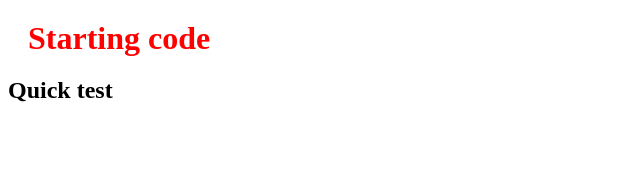
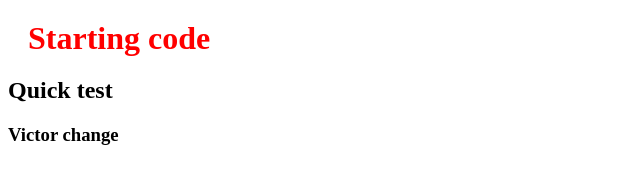
Before and after one commit to dmitrisanzharov/basic-branching, a plain HTML site: page index.html in a window 1280 px wide. Shown: the whole page, without its empty margins (0-640 px from the left). Drawn offline with Linux system fonts and the light colour scheme.

Commit message:
victor1
changed index.html

```diff
--- a/index.html
+++ b/index.html
@@ -13,7 +13,7 @@
 
 <h1>Starting code</h1>
 <h2>Quick test</h2>
-
+<h3>Victor change</h3>
 
 <!-- scripts  -->
 <link rel='stylesheet' href='index.css' />
```
